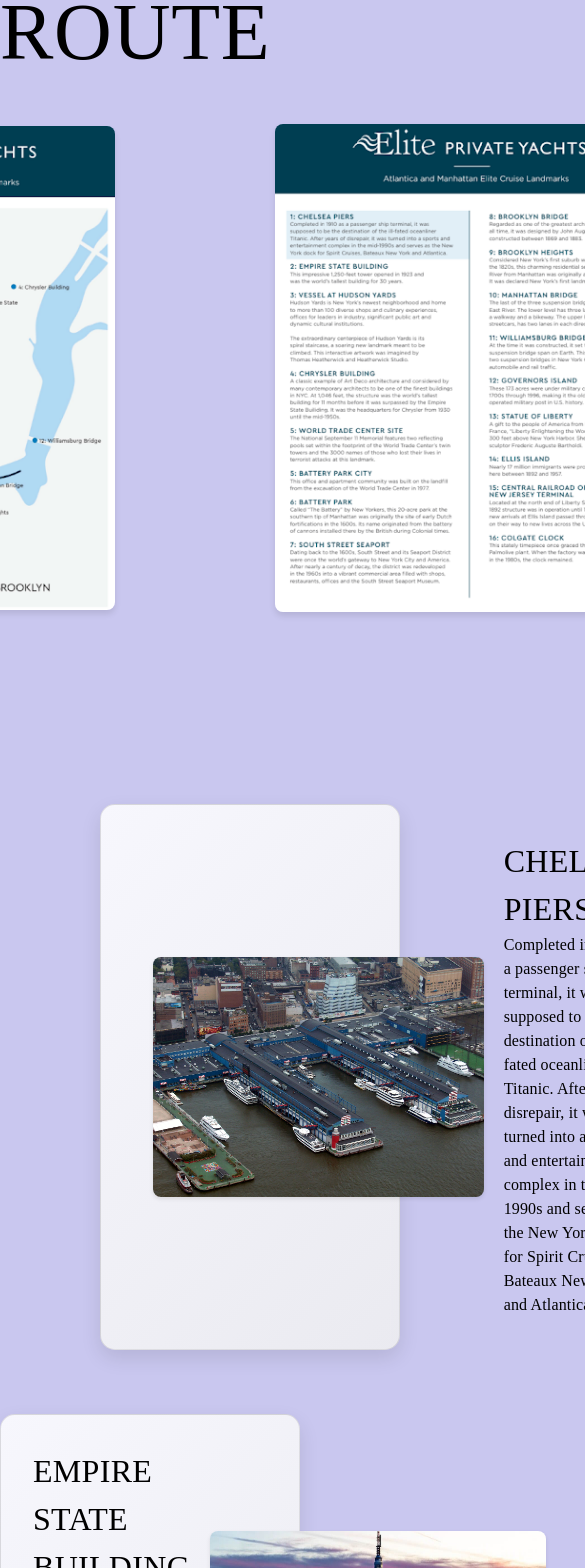
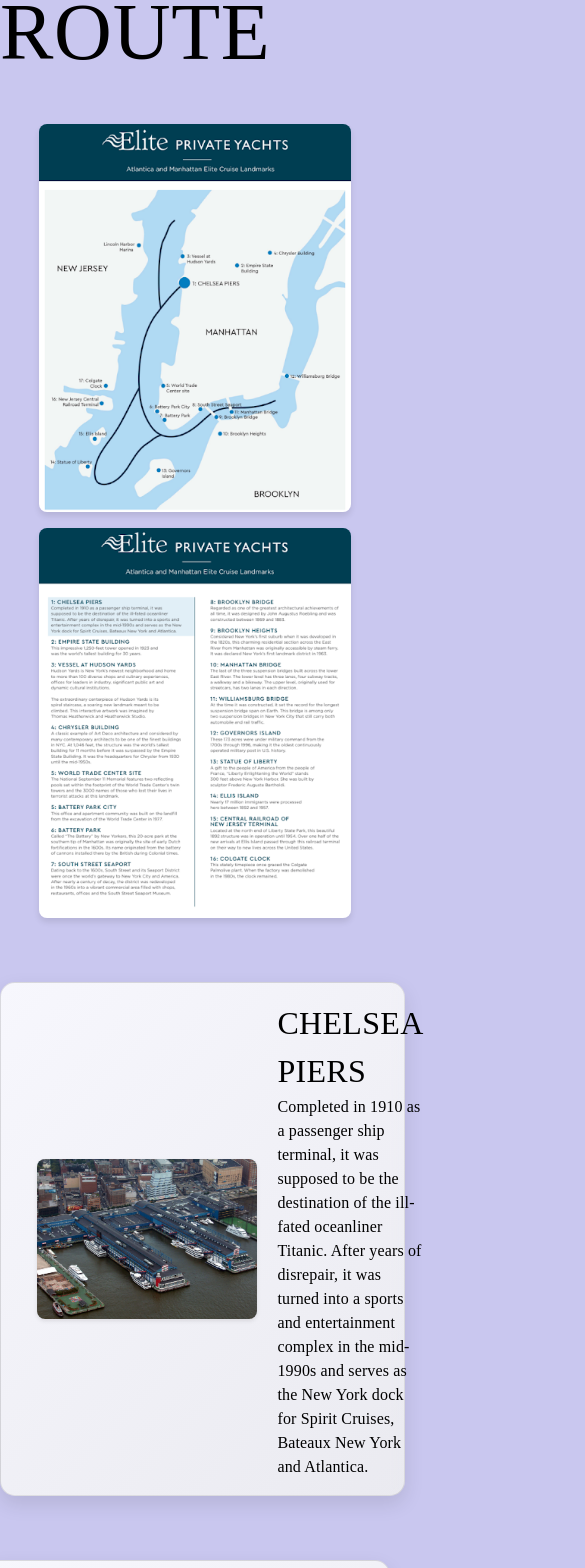
Before and after one commit to Rahuldeb5/jprom-ticketing, a React (Create React App) app: page /cruise in a window 390 px wide. Shown: the part 340-1908 px from the top of the page, 585 px wide, since content can reach past the window. Built offline with nearby package versions, Linux system fonts and the light colour scheme; no server answers; the HTML template or start-up script is replaced by a standard one; a web font is replaced by a local one.

Commit message:
FIXED SLOWNESS ON SCROLL, ADDED MOBILE RESPONSIV..

```diff
--- a/src/pages/Cruise.css
+++ b/src/pages/Cruise.css
@@ -14,7 +14,7 @@
     animation-iteration-count: 1;
     animation-fill-mode: forwards;
     align-items: center;
-    }
+}
 
 .route-title{
     font-family: "Sahitya", serif !important;
@@ -28,7 +28,7 @@
     display: flex;
     justify-content: center;
     align-items: center;
-    gap: 10em;
+    gap: 5em;
     margin-bottom: 10rem;
 }
 
@@ -37,7 +37,7 @@
     height: auto;
     border-radius: 8px;
     box-shadow: 0 4px 6px rgba(0,0,0,0.1);
-    }
+}
 
 .route-info-image {
     max-width: 100%;
@@ -50,7 +50,7 @@
     display: flex;
     align-items: center;
     background: linear-gradient(135deg, rgba(255,255,255,0.85) 0%, rgba(240,240,240,0.85) 100%);
-    padding: 2rem;
+    padding: 1.5rem;
     width: 60%;
     margin: 2rem auto;
     border-radius: 15px;
@@ -60,19 +60,19 @@
     transition: all 0.6s ease-out;
     border: 1px solid rgba(0, 0, 0, 0.1);
     backdrop-filter: blur(5px);
+    word-wrap: break-word;
 }
-
 
 .text-box.left {
     align-self: flex-start;
-    margin-left: 100px;
-    transform: translateX(-100px);
+    margin-left: 50px;
+    transform: translateX(-50px);
 }
 
 .text-box.right {
     align-self: flex-end;
-    transform: translateX(100px);
-    margin-right: 100px;
+    transform: translateX(50px);
+    margin-right: 50px;
 }
 
 .text-box.visible {
@@ -97,15 +97,115 @@
     font-size: 2em !important;
     font-weight: 700;
 }
+
 .text-box-image {
-    width: 21em;
-    height: 15em;
+    width: 18em;
+    height: 12em;
     margin: 0 20px;
     border-radius: 8px;
     box-shadow: 0 2px 4px rgba(0,0,0,0.1);
     transition: transform 0.3s ease;
-  }
+}
 
 .text-box-image:hover {
     transform: scale(1.05);
 }
+
+@media screen and (max-width: 1024px) {
+    .route-title {
+        font-size: 4em;
+    }
+
+    .route-image-container {
+        gap: 2rem;
+    }
+
+    .text-box {
+        width: 80%;
+    }
+
+    .text-box.left, .text-box.right {
+        margin-left: 0;
+        margin-right: 0;
+    }
+
+    .text-box-title {
+        font-size: 1.8em;
+    }
+
+    .text-box-body {
+        font-size: 0.95em;
+    }
+
+    .route-image,
+    .route-info-image {
+        width: 80%;
+    }
+}
+
+@media screen and (max-width: 768px) {
+    .route-title {
+        font-size: 3.5em;
+    }
+
+    .route-image-container {
+        flex-direction: column;
+        gap: 2rem;
+        margin-bottom: 3rem;
+    }
+
+    .text-box {
+        width: 90%;
+        padding: 1rem;
+    }
+
+    .text-box.left, .text-box.right {
+        margin-left: 0;
+        margin-right: 0;
+    }
+
+    .text-box-title {
+        font-size: 1.6em;
+    }
+
+    .text-box-body {
+        font-size: 0.9em;
+    }
+
+    .route-image {
+        max-width: 100%;
+    }
+
+    .route-info-image {
+        max-width: 100%;
+    }
+}
+
+@media screen and (max-width: 480px) {
+    .route-title {
+        font-size: 2.5em;
+    }
+
+    .route-image-container {
+        gap: 1rem;
+        margin-bottom: 2rem;
+    }
+
+    .text-box {
+        padding: 1rem;
+        width: 95%;
+    }
+
+    .text-box-title {
+        font-size: 1.5em;
+    }
+
+    .text-box-body {
+        font-size: 0.85em;
+    }
+
+    .text-box-image {
+        width: 14em;
+        height: 10em;
+    }
+}
--- a/src/pages/Cruise.jsx
+++ b/src/pages/Cruise.jsx
@@ -95,26 +95,37 @@
       }
     ];
     useEffect(() => {
-        const handleScroll = () => {
-            setVisibleIndexes((prevIndexes) => {
-                const updatedIndexes = new Set(prevIndexes);
+      const observerOptions = {
+        root: null,
+        rootMargin: "0px 0px -20% 0px",
+        threshold: 0.2,
+      };
+
+      const observer = new IntersectionObserver((entries, observer) => {
+        entries.forEach((entry) => {
+          if (entry.isIntersecting) {
+            const index = Number(entry.target.getAttribute("data-index"));
+            setVisibleIndexes((prev) => {
+              if (!prev.includes(index)) {
+                return [...prev, index];
+              }
+              return prev;
+            });
+            observer.unobserve(entry.target);
+          }
+        });
+      }, observerOptions);
 
       contentRefs.current.forEach((box, index) => {
         if (box) {
-                    const rect = box.getBoundingClientRect();
-                    if (rect.top < window.innerHeight * 0.9) {
-                    updatedIndexes.add(index);
-                    }
+          box.setAttribute("data-index", index);
+          observer.observe(box);
         }
       });
 
-                return Array.from(updatedIndexes);
-            });
+      return () => {
+        observer.disconnect();
       };
-
-          window.addEventListener("scroll", handleScroll);
-          handleScroll();
-          return () => window.removeEventListener("scroll", handleScroll);
     }, []);
 
     return (
@@ -133,18 +144,16 @@
               key={index}
               ref={(el) => (contentRefs.current[index] = el)}
               className={`text-box ${visibleIndexes.includes(index) ? "visible" : "hidden"} ${index % 2 === 0 ? "left" : "right"}`}
-                  style={{ transitionDelay: `${index * 0.15}s` }}
             >
-                  {}
               {index % 2 === 0 && (
-                    <img src={item.image} alt={item.title} className="text-box-image" />
+                <img src={item.image} alt={item.title} className="text-box-image" loading="lazy" />
               )}
               <div className="text-box-content">
                 <Typography className="text-box-title">{item.title}</Typography>
                 <Typography className="text-box-body">{item.body}</Typography>
               </div>
               {index % 2 !== 0 && (
-                    <img src={item.image} alt={item.title} className="text-box-image" />
+                <img src={item.image} alt={item.title} className="text-box-image" loading="lazy" />
               )}
             </Box>
           ))}
```
Also changed, not shown: 1 other file (tests, documents, lock files or other folders). Lines whose indentation alone changed are shown as unchanged.
